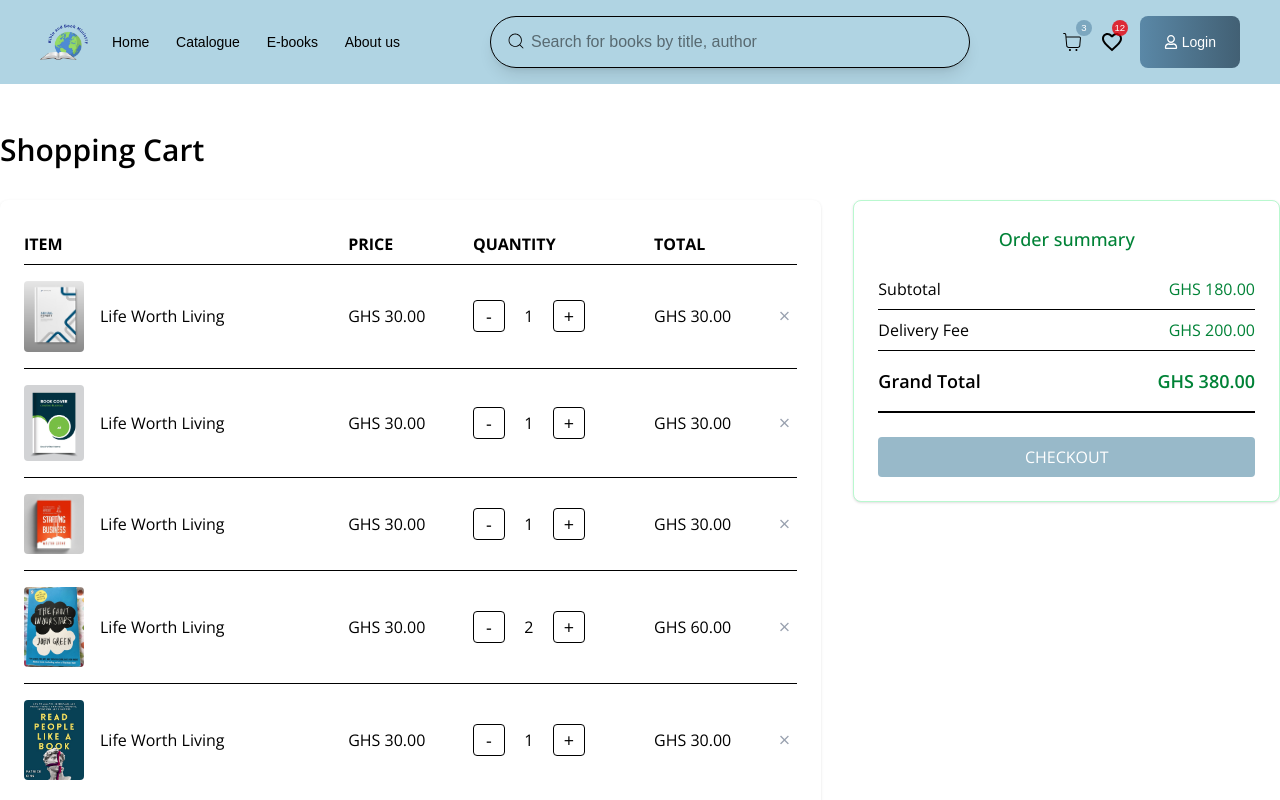
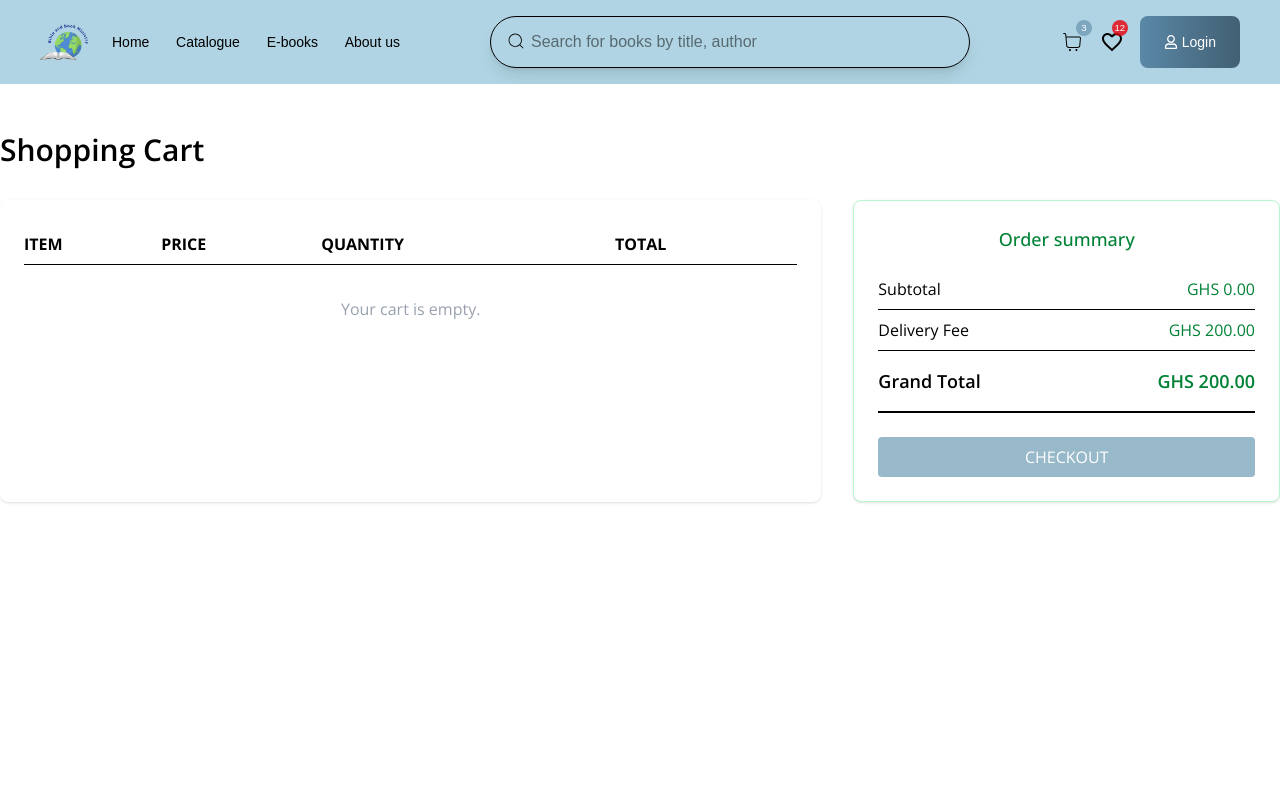
Before and after one commit to AgileMinds48/bible_bookministry-frontend, a Next.js app: page /cart in a window 1280 px wide. Shown: the top 800 px of the page. Built offline with nearby package versions, Linux system fonts and the light colour scheme; a web font is replaced by a local one.

Commit message:
cart page

```diff
--- a/app/cart/page.tsx
+++ b/app/cart/page.tsx
@@ -1,66 +1,14 @@
 "use client";
 
-import React, { useState } from "react";
+import React from "react";
 import Image from "next/image";
-// import Footer from "@/components/Footer"; // Removed duplicate footer
-
-// Mock data for cart items
-const cartItems = [
-  {
-    id: 1,
-    title: "Life Worth Living",
-    price: 30,
-    image: "/Home/bk1.jpg", // Use public path
-    quantity: 1,
-  },
-  {
-    id: 2,
-    title: "Life Worth Living",
-    price: 30,
-    image: "/Home/bk2.jpg",
-    quantity: 1,
-  },
-  {
-    id: 3,
-    title: "Life Worth Living",
-    price: 30,
-    image: "/Home/bk3.jpg",
-    quantity: 1,
-  },
-  {
-    id: 4,
-    title: "Life Worth Living",
-    price: 30,
-    image: "/Home/bk4.jpg",
-    quantity: 2,
-  },
-  {
-    id: 5,
-    title: "Life Worth Living",
-    price: 30,
-    image: "/Home/bk5.jpg",
-    quantity: 1,
-  },
-];
+// import Footer from "@/components/Footer";
+import { useCartStore } from "@/app/utils/cartStore";
 
 const DELIVERY_FEE = 200;
 
 const CartPage = () => {
-  const [items, setItems] = useState(cartItems);
-
-  const handleQuantityChange = (id: number, delta: number) => {
-    setItems((prev) =>
-      prev.map((item) =>
-        item.id === id
-          ? { ...item, quantity: Math.max(1, item.quantity + delta) }
-          : item
-      )
-    );
-  };
-
-  const handleRemove = (id: number) => {
-    setItems((prev) => prev.filter((item) => item.id !== id));
-  };
+  const { items, updateQuantity, removeFromCart } = useCartStore();
 
   const subtotal = items.reduce(
     (sum, item) => sum + item.price * item.quantity,
@@ -86,7 +34,14 @@ const CartPage = () => {
                 </tr>
               </thead>
               <tbody>
-                {items.map((item) => (
+                {items.length === 0 ? (
+                  <tr>
+                    <td colSpan={5} className="text-center py-8 text-gray-400">
+                      Your cart is empty.
+                    </td>
+                  </tr>
+                ) : (
+                  items.map((item) => (
                     <tr key={item.id} className="border-b last:border-b-0">
                       <td className="py-4 flex items-center gap-4">
                         <Image
@@ -103,14 +58,21 @@ const CartPage = () => {
                         <div className="flex items-center gap-2">
                           <button
                             className="border rounded w-8 h-8 flex items-center justify-center text-lg"
-                          onClick={() => handleQuantityChange(item.id, -1)}
+                            onClick={() =>
+                              updateQuantity(item.id, item.quantity - 1)
+                            }
+                            disabled={item.quantity <= 1}
                           >
                             -
                           </button>
-                        <span className="w-8 text-center">{item.quantity}</span>
+                          <span className="w-8 text-center">
+                            {item.quantity}
+                          </span>
                           <button
                             className="border rounded w-8 h-8 flex items-center justify-center text-lg"
-                          onClick={() => handleQuantityChange(item.id, 1)}
+                            onClick={() =>
+                              updateQuantity(item.id, item.quantity + 1)
+                            }
                           >
                             +
                           </button>
@@ -122,14 +84,15 @@ const CartPage = () => {
                       <td className="py-4">
                         <button
                           className="text-gray-400 hover:text-red-500 text-xl"
-                        onClick={() => handleRemove(item.id)}
+                          onClick={() => removeFromCart(item.id)}
                           aria-label="Remove item"
                         >
                           ×
                         </button>
                       </td>
                     </tr>
-                ))}
+                  ))
+                )}
               </tbody>
             </table>
           </div>
@@ -155,7 +118,10 @@ const CartPage = () => {
                 GHS {grandTotal.toFixed(2)}
               </span>
             </div>
-            <button className="w-full mt-6 bg-[#98b9c9] hover:bg-[#7fa3b6] text-white py-2 rounded transition">
+            <button
+              className="w-full mt-6 bg-[#98b9c9] hover:bg-[#7fa3b6] text-white py-2 rounded transition"
+              disabled={items.length === 0}
+            >
               CHECKOUT
             </button>
           </div>
--- /dev/null
+++ b/app/utils/cartStore.ts
@@ -0,0 +1,46 @@
+import { create } from "zustand";
+
+export interface CartItem {
+  id: number;
+  title: string;
+  price: number;
+  image: string;
+  quantity: number;
+}
+
+interface CartState {
+  items: CartItem[];
+  addToCart: (item: Omit<CartItem, "quantity">) => void;
+  removeFromCart: (id: number) => void;
+  updateQuantity: (id: number, quantity: number) => void;
+  clearCart: () => void;
+}
+
+export const useCartStore = create<CartState>((set) => ({
+  items: [],
+  addToCart: (item) =>
+    set((state) => {
+      const existing = state.items.find((i) => i.id === item.id);
+      if (existing) {
+        return {
+          items: state.items.map((i) =>
+            i.id === item.id ? { ...i, quantity: i.quantity + 1 } : i
+          ),
+        };
+      }
+      return {
+        items: [...state.items, { ...item, quantity: 1 }],
+      };
+    }),
+  removeFromCart: (id) =>
+    set((state) => ({
+      items: state.items.filter((i) => i.id !== id),
+    })),
+  updateQuantity: (id, quantity) =>
+    set((state) => ({
+      items: state.items.map((i) =>
+        i.id === id ? { ...i, quantity: Math.max(1, quantity) } : i
+      ),
+    })),
+  clearCart: () => set({ items: [] }),
+}));
```
Lines whose indentation alone changed are shown as unchanged.
